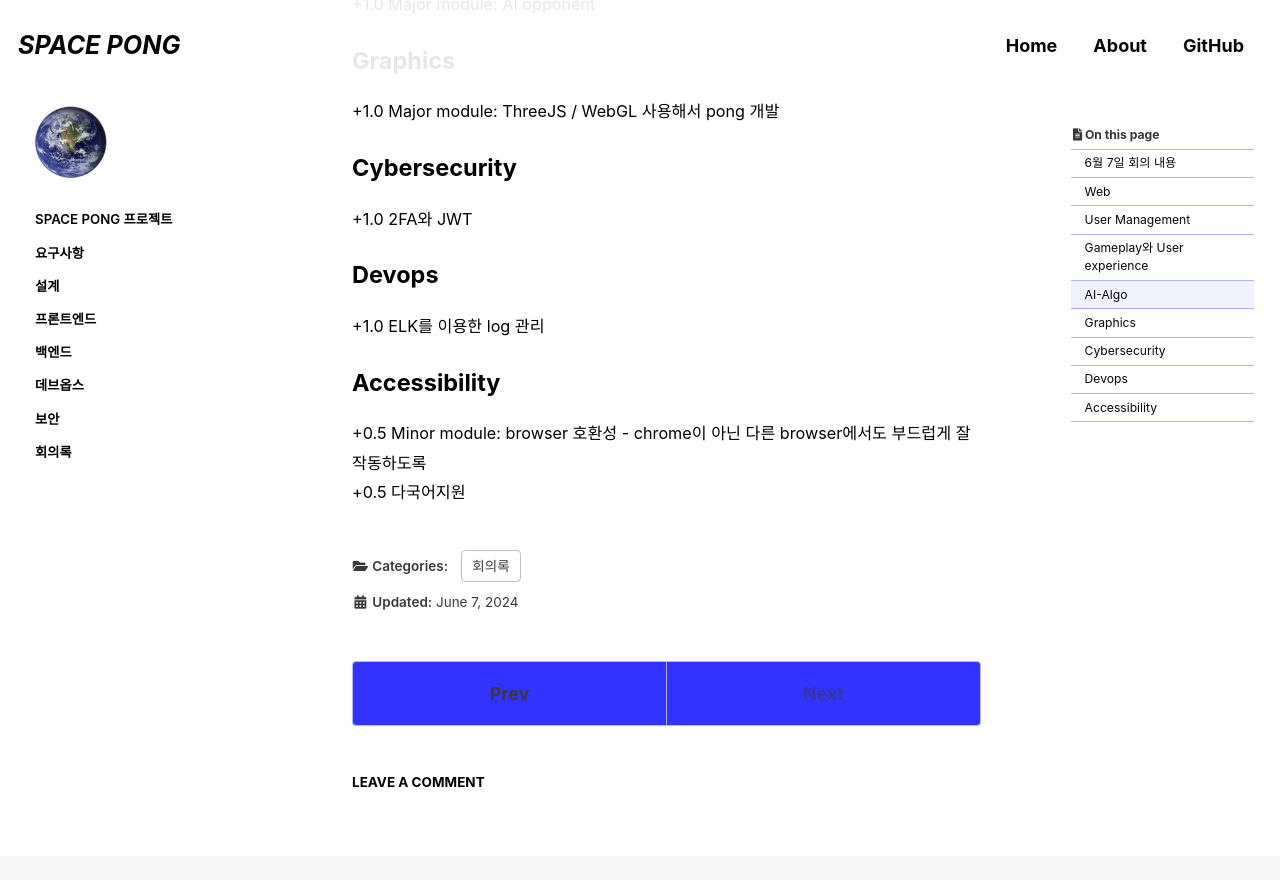
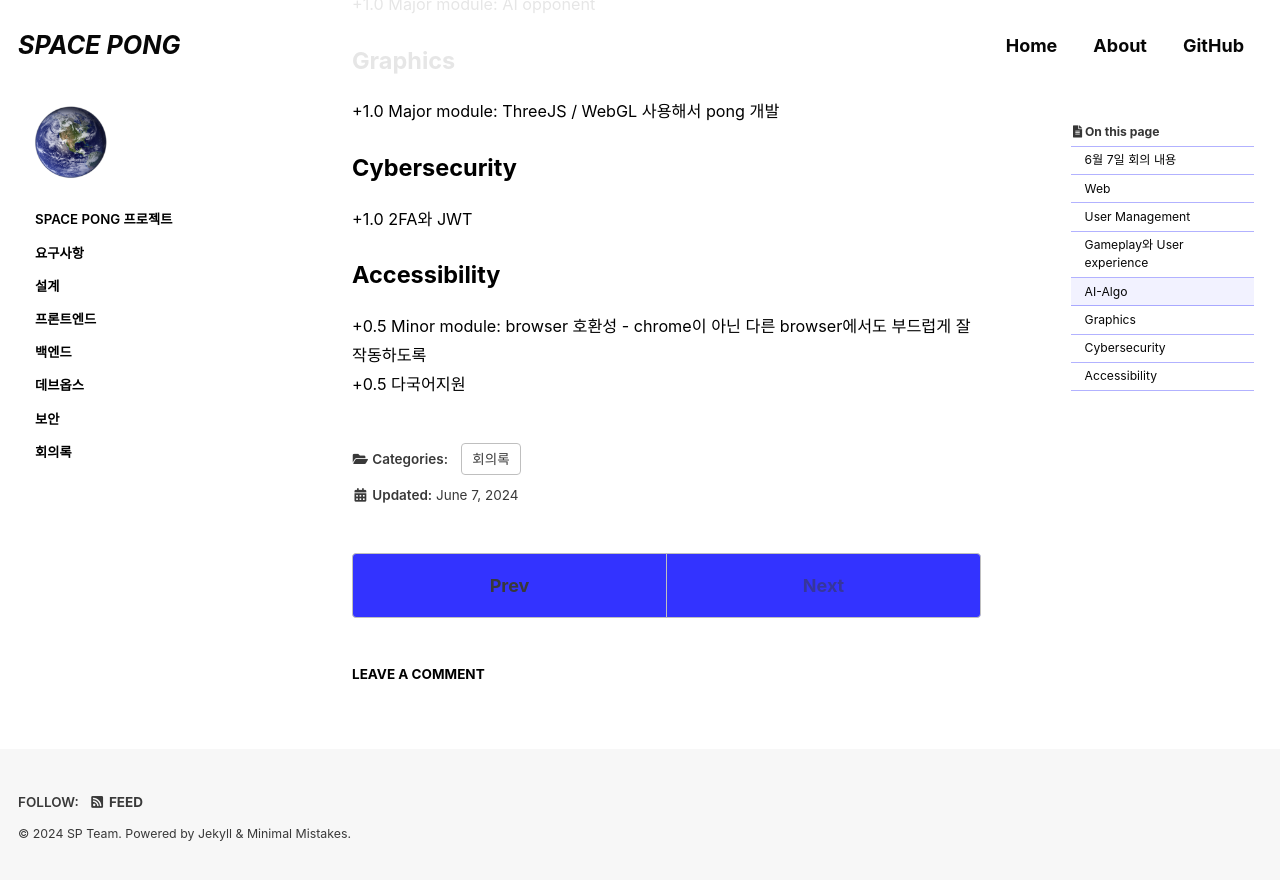
Before and after one commit to space-pong/space-pong.github.io, a Jekyll site: the page built from _posts/2024-06-07-minutes-240607.md, in a window 1280 px wide and 900 px high, scrolled down 1129 px. Shown: the top 880 px of the window. Built offline with Jekyll 4.4.1, drawn with Linux system fonts in a browser that asks for light colours; cached includes are drawn as plain includes; some web fonts are replaced; comment, search, counter and statistics services are not loaded.

Commit message:
fix minutes for module selection

```diff
--- a/_posts/2024-06-07-minutes-240607.md
+++ b/_posts/2024-06-07-minutes-240607.md
@@ -45,9 +45,6 @@ last_modified_at: 2024-06-07
 ## Cybersecurity
 +1.0  2FA와 JWT
 
-## Devops
-+1.0  ELK를 이용한 log 관리
-
 ## Accessibility
 +0.5  Minor module: browser 호환성 - chrome이 아닌 다른 browser에서도 부드럽게 잘 작동하도록
 +0.5  다국어지원
```
